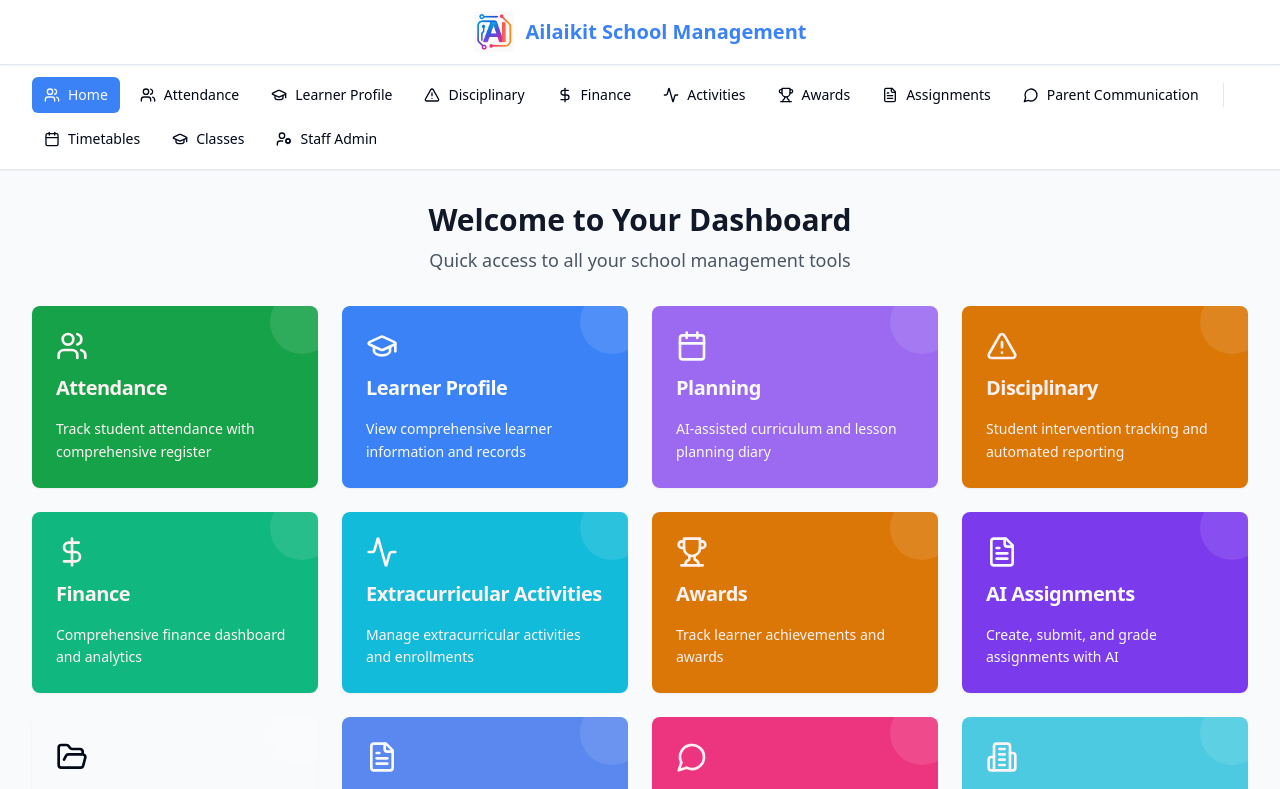
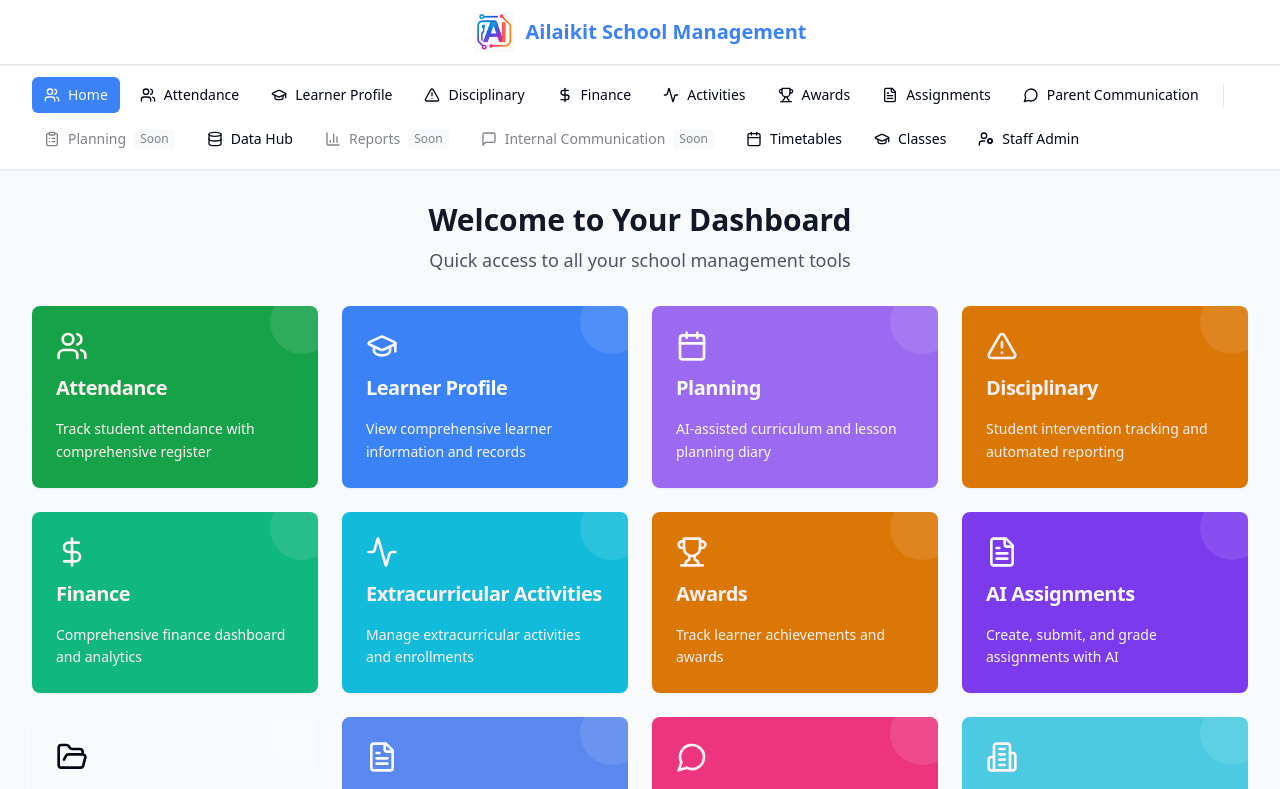
Before and after one commit to Ailaikit-maker/class-roll-buddy, a React (Vite) app: page / in a window 1280 px wide. Shown: the top 789 px of the page. Built offline with nearby package versions, Linux system fonts and the light colour scheme.

Commit message:
Add tabs to banner

```diff
--- a/src/components/Layout.tsx
+++ b/src/components/Layout.tsx
@@ -14,6 +14,10 @@ import {
   Trophy,
   Activity,
   FolderOpen,
+  ClipboardList,
+  Database,
+  BarChart3,
+  MessageSquare,
 } from "lucide-react";
 
 interface LayoutProps {
@@ -37,6 +41,10 @@ const Layout = ({ children }: LayoutProps) => {
   ];
 
   const managementTools = [
+    { id: "planning", title: "Planning", icon: ClipboardList, path: "/planning", available: false },
+    { id: "data-hub", title: "Data Hub", icon: Database, path: "/data-hub", available: true },
+    { id: "reports", title: "Reports", icon: BarChart3, path: "/reports", available: false },
+    { id: "internal-communication", title: "Internal Communication", icon: MessageSquare, path: "/internal-communication", available: false },
     { id: "timetables", title: "Timetables", icon: Calendar, path: "/timetables", available: true },
     { id: "classes", title: "Classes", icon: GraduationCap, path: "/classes", available: true },
     { id: "staff-admin", title: "Staff Admin", icon: UserCog, path: "/staff-admin", available: true },
```
